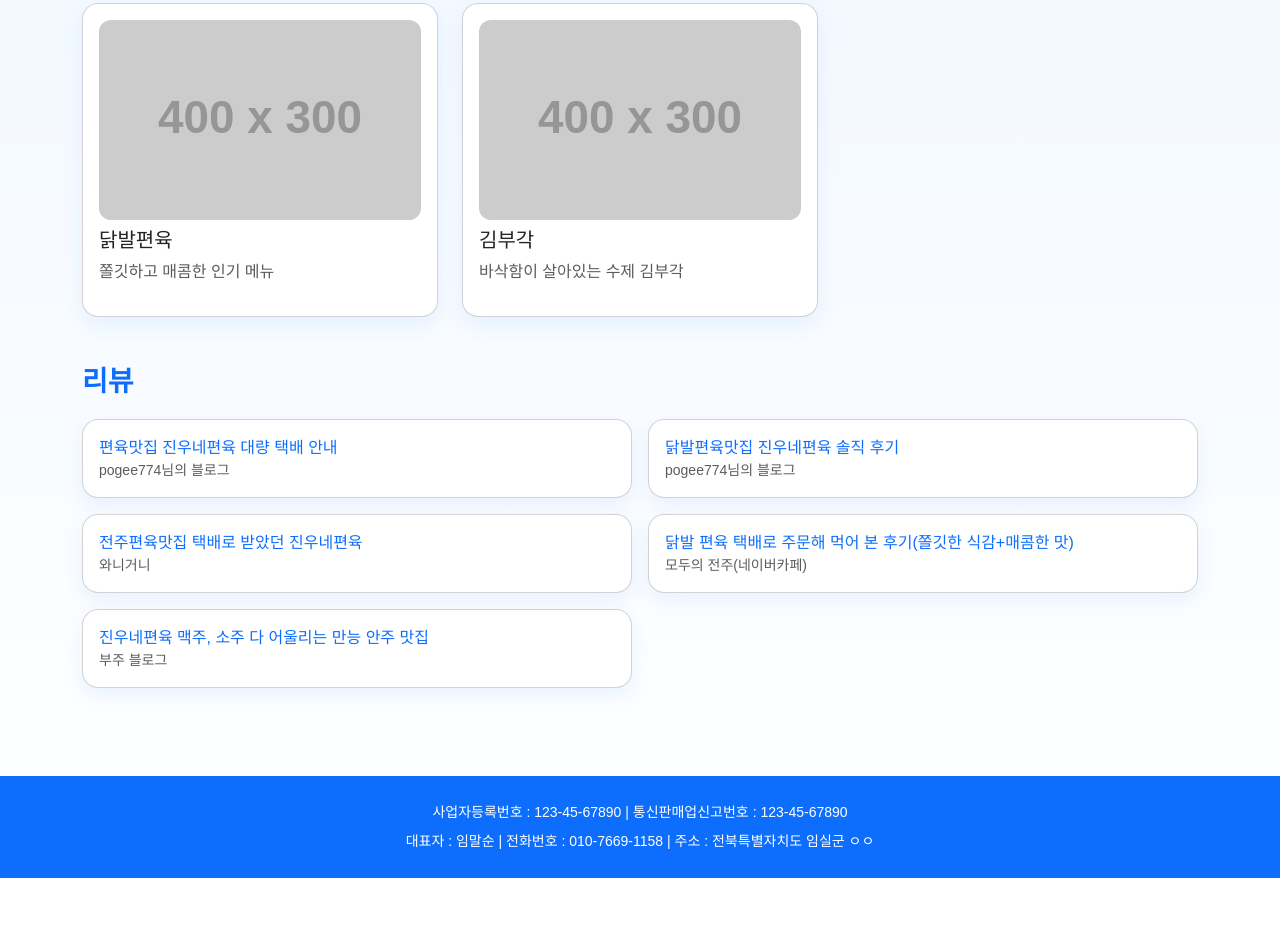
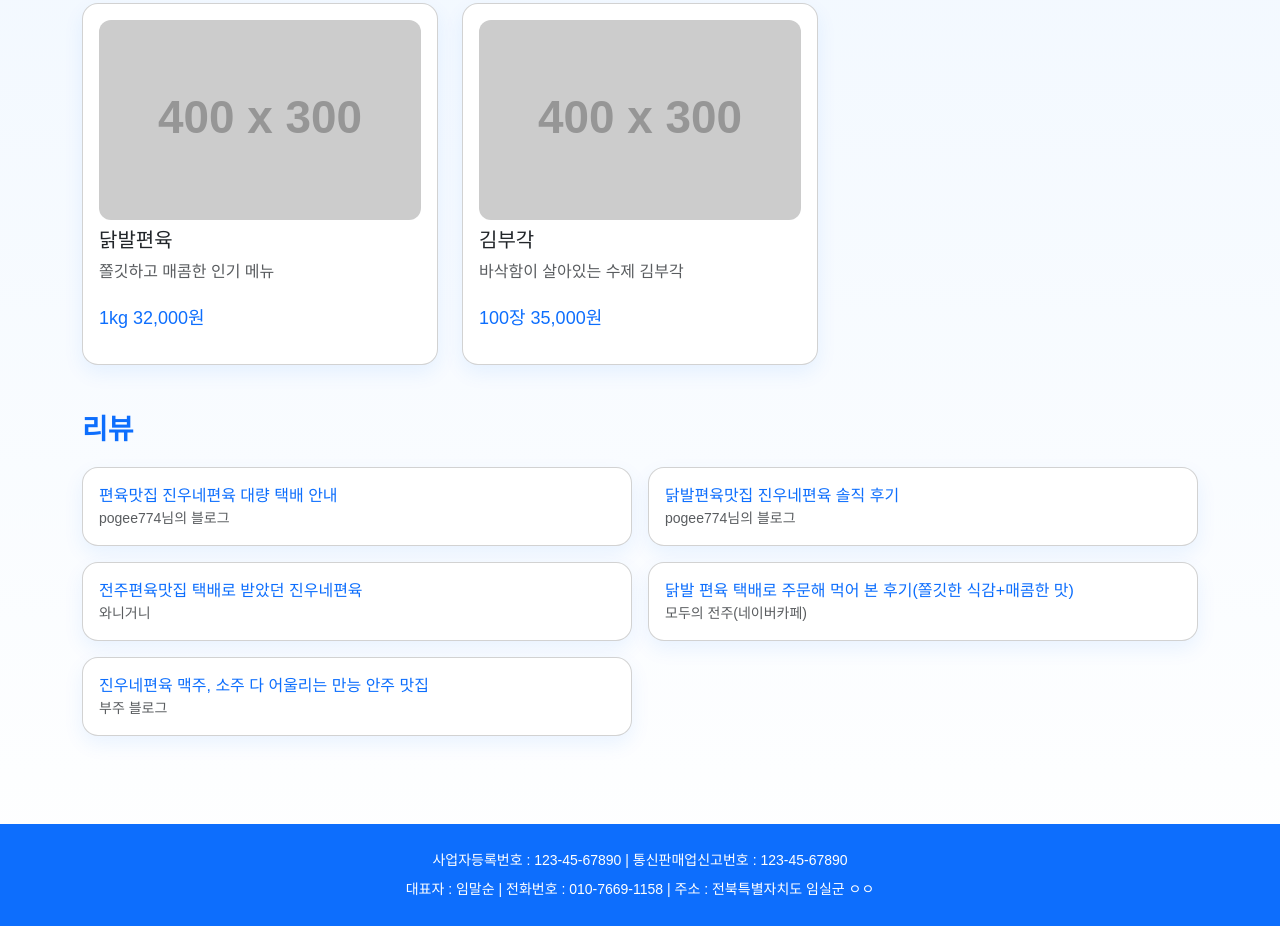
Before and after one commit to h-hye/JINWOO, a plain HTML site: page index.html in a window 1280 px wide. Shown: the part 694-1620 px from the top of the page. Before the commit the page ends 1572 px from the top, so only its background shows below. Drawn offline with nearby package versions, Linux system fonts and the light colour scheme; placeholder pictures from the web are drawn by us.

Commit message:
fifth commit

```diff
--- a/index.html
+++ b/index.html
@@ -88,6 +88,15 @@
                 border-radius: 16px 16px 0 0;
             }
         }
+
+        /* 가격 */
+        .price {
+            font-size: 18px;
+            font-weight: 500;
+            color: #0d6efd;
+            margin-top: 5px;
+        }
+
     </style>
 </head>
 
@@ -142,6 +151,7 @@
                 <img src="https://via.placeholder.com/400x300" class="menu-img mb-2">
                 <h5>닭발편육</h5>
                 <p class="text-muted">쫄깃하고 매콤한 인기 메뉴</p>
+                <p class="price">1kg 32,000원</span></p>
             </div>
         </div>
 
@@ -150,6 +160,7 @@
                 <img src="https://via.placeholder.com/400x300" class="menu-img mb-2">
                 <h5>김부각</h5>
                 <p class="text-muted">바삭함이 살아있는 수제 김부각</p>
+                <p class="price">100장 35,000원</p>
             </div>
         </div>
 
```
